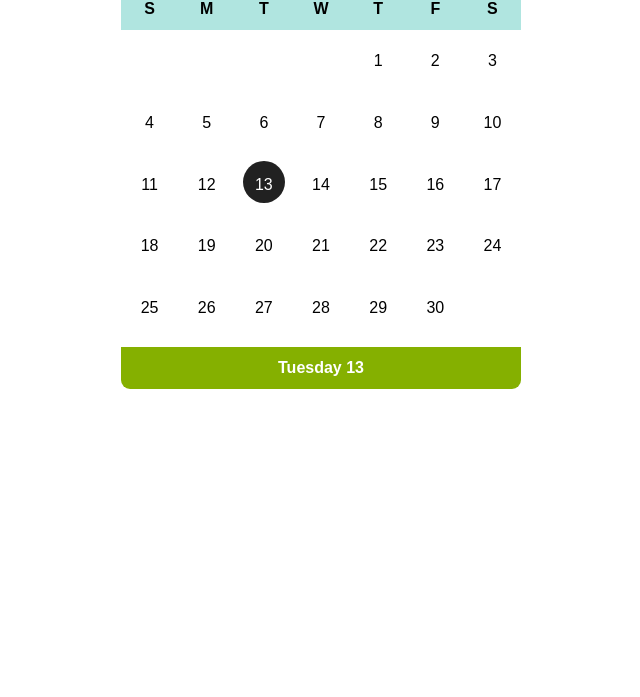
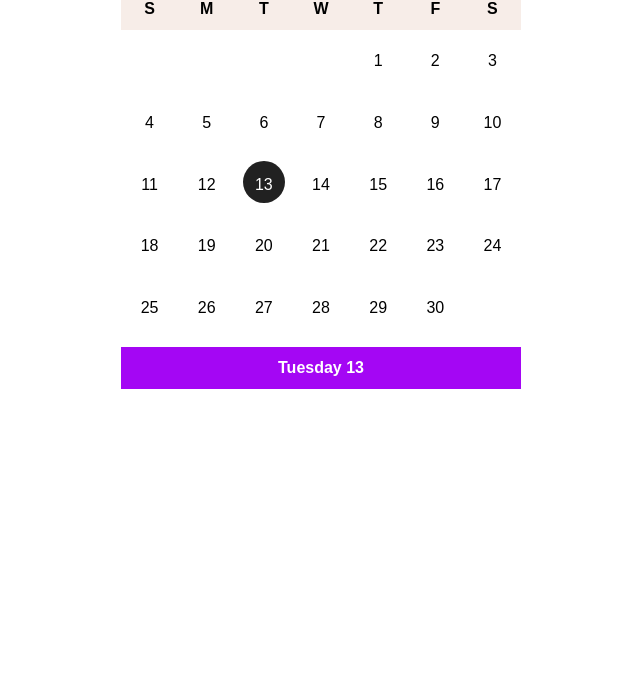
Before and after one commit to michaelt437/gulp, a website: page app/src/index.html in a window 1280 px wide. Shown: the part 103-800 px from the top of the page, without its empty margins (319-959 px from the left). Drawn offline with nearby package versions, Linux system fonts and the light colour scheme; files that its build step writes are made by us from their sources.

Commit message:
'update'

```diff
--- a/app/src/index.html
+++ b/app/src/index.html
@@ -10,7 +10,7 @@
     <script src="https://ajax.googleapis.com/ajax/libs/jquery/3.1.0/jquery.min.js"></script>
 </head>
 
-<body>
+<body
     <div class="calendar">
         <div class="calendar-header">
             <a class="calendar-controls calendar-controls__left" href="javascript:void(0)">
--- a/app/src/sass/_calendar.scss
+++ b/app/src/sass/_calendar.scss
@@ -11,11 +11,13 @@ $size: ($line-height + ($y * 2));
 // Colors
 //
 
-$primary: #009688;
+// $primary: #009688;
+$primary: #DB4C05;
 // $primary: #FF0043;
 // $primary: #006AFF;
 // $primary: #7C9AC4;
 $secondary: lighten(adjust-hue($primary, 260deg), 5%);
+// $secondary: lighten(adjust-hue($primary, 260deg), 5%);
 $accent: desaturate(lighten($primary, 50%), 50%);
 
 //
@@ -159,3 +161,14 @@ thead {
 .calendar-table {
     width: 100%;
 }
+
+.calendar-body {
+    // background: #FFF url('http://cdn.dlron.us/assets/misc/12641/620373.jpg') no-repeat fixed 50% / cover;
+    background-size: 100% 100%;
+    animation: zoom 15s linear infinite;
+}
+
+@keyframes zoom {
+    from { background-size: 100% 100%; }
+    to { background-size: 200% 200%; }
+}
```
Also changed, not shown: app/dist/css/style.css, app/dist/index.html.
